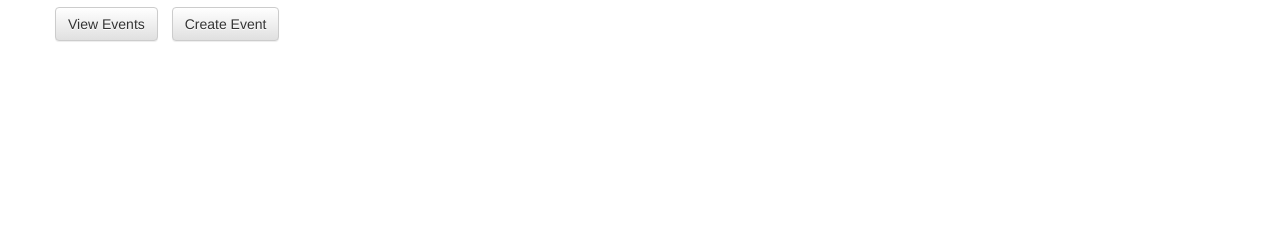
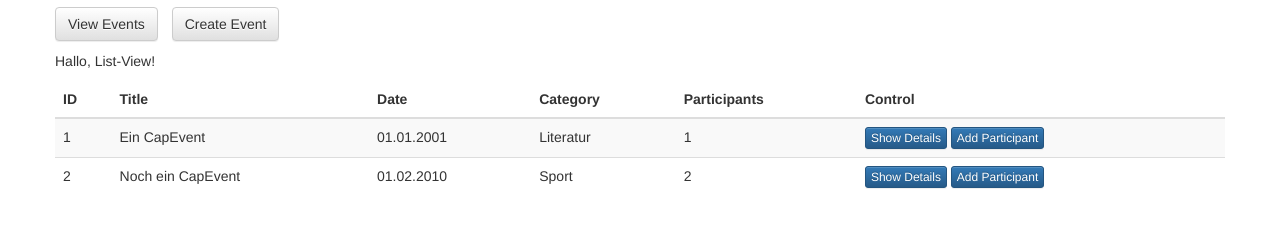
Before and after one commit to chris--/captogether, a website: page public/index.html at #/capevent/list in a window 1280 px wide. Shown: the part 63-290 px from the top of the page. Drawn offline with Linux system fonts and the light colour scheme; some packages are replaced by stand-ins of ours.

Commit message:
story 2.4b done

```diff
--- a/public/index.html
+++ b/public/index.html
@@ -16,7 +16,7 @@
             <div class="row">
                 <h1><a href="#/">CapTogether</a></h1>
                 <ul class="list-inline">
-                    <li><a href="#/"><button class="btn btn-default">View Events</button></a></li>
+                    <li><a href="#/capevent/list"><button class="btn btn-default">View Events</button></a></li>
                     <li><a href="#/capevent/detail"><button class="btn btn-default">Create Event</button></a></li>
                 </ul>
             </div>
--- a/public/js/CapEvent/CapEventListController.js
+++ b/public/js/CapEvent/CapEventListController.js
@@ -2,4 +2,18 @@ var capEventModule = angular.module('capEventModule');
 
 capEventModule.controller('CapEventListController', function ($scope, $location) {
     // CapEventListController
+    $scope.helloWorld = 'Hallo, List-View!'
+    $scope.capEvents = [{
+    	id: 1,
+		title: 'Ein CapEvent',
+		date: '01.01.2001',
+		category: 'Literatur',
+		participants: 1
+    }, {
+    	id: 2,
+    	title: 'Noch ein CapEvent',
+    	date: '01.02.2010',
+		category: 'Sport',
+		participants: 2
+    }];
 });
--- a/public/js/CapEvent/capevent-list.html
+++ b/public/js/CapEvent/capevent-list.html
@@ -1,4 +1,5 @@
 <div>
+    <p>{{ helloWorld }}</p>
     <table class="table table-striped table-hover">
         <thead>
             <tr>
@@ -11,12 +12,12 @@
             </tr>
         </thead>
         <tbody>
-            <tr>
-                <td>Sample ID</td>
-                <td>Sample title</td>
-                <td>Sample date</td>
-                <td>Sample category</td>
-                <td>Sample participants</td>
+            <tr ng-repeat="capEvent in capEvents">
+                <td>{{capEvent.id}}</td>
+                <td>{{capEvent.title}}</td>
+                <td>{{capEvent.date}}</td>
+                <td>{{capEvent.category}}</td>
+                <td>{{capEvent.participants}}</td>
                 <td>
                     <button type="button" class="btn btn-xs btn-primary">Show Details</button>
                     <button type="button" class="btn btn-xs btn-primary">Add Participant</button>
--- a/public/js/app.js
+++ b/public/js/app.js
@@ -11,6 +11,10 @@ app.config(function ($routeProvider) {
         templateUrl: '/js/CapEvent/capevent-detail.html',
         controller: 'CapEventDetailController'
     });
+    $routeProvider.when('/capevent/list', {
+        templateUrl:  'js/CapEvent/capevent-list.html',
+        controller: 'CapEventListController'
+    });
 });
 
 console.log('Angular module initialized!');
```
Also changed, not shown: public/js/CapEvent/capevent-detail.html (+1 -1 lines).
